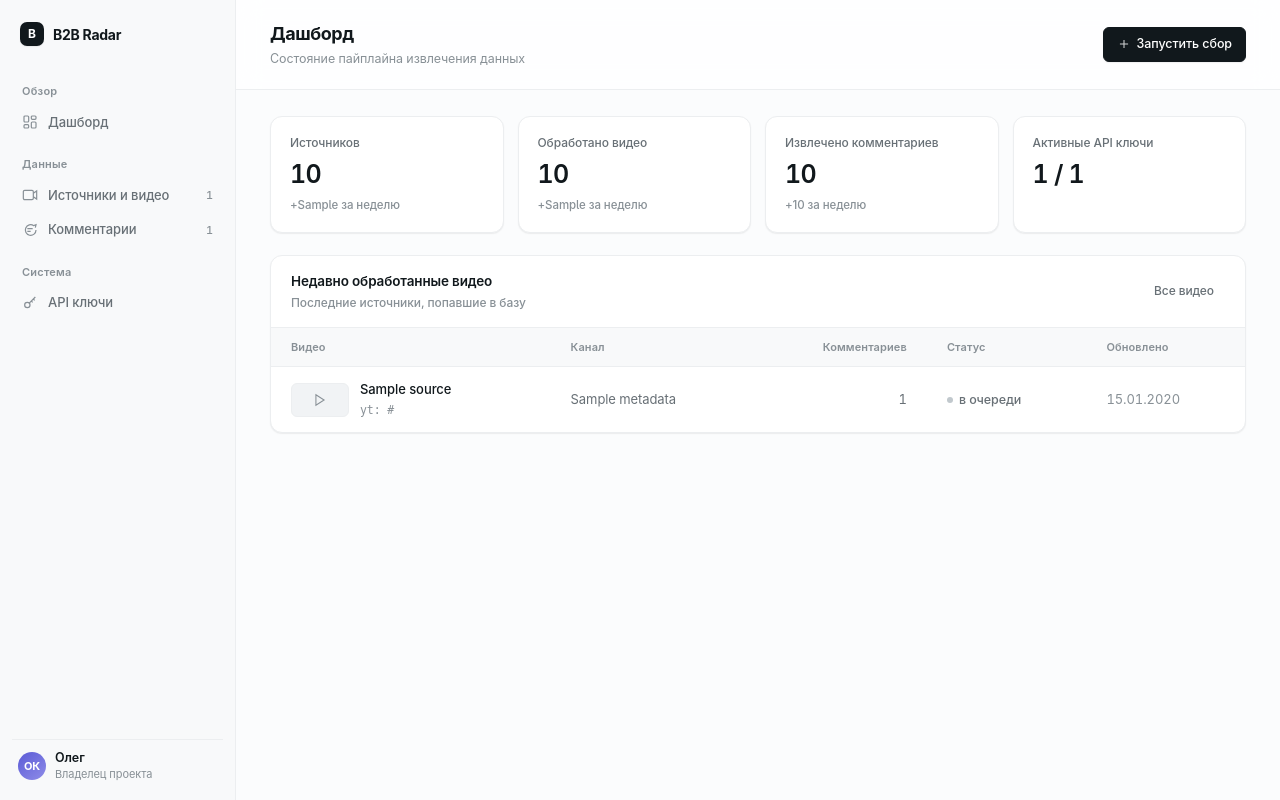
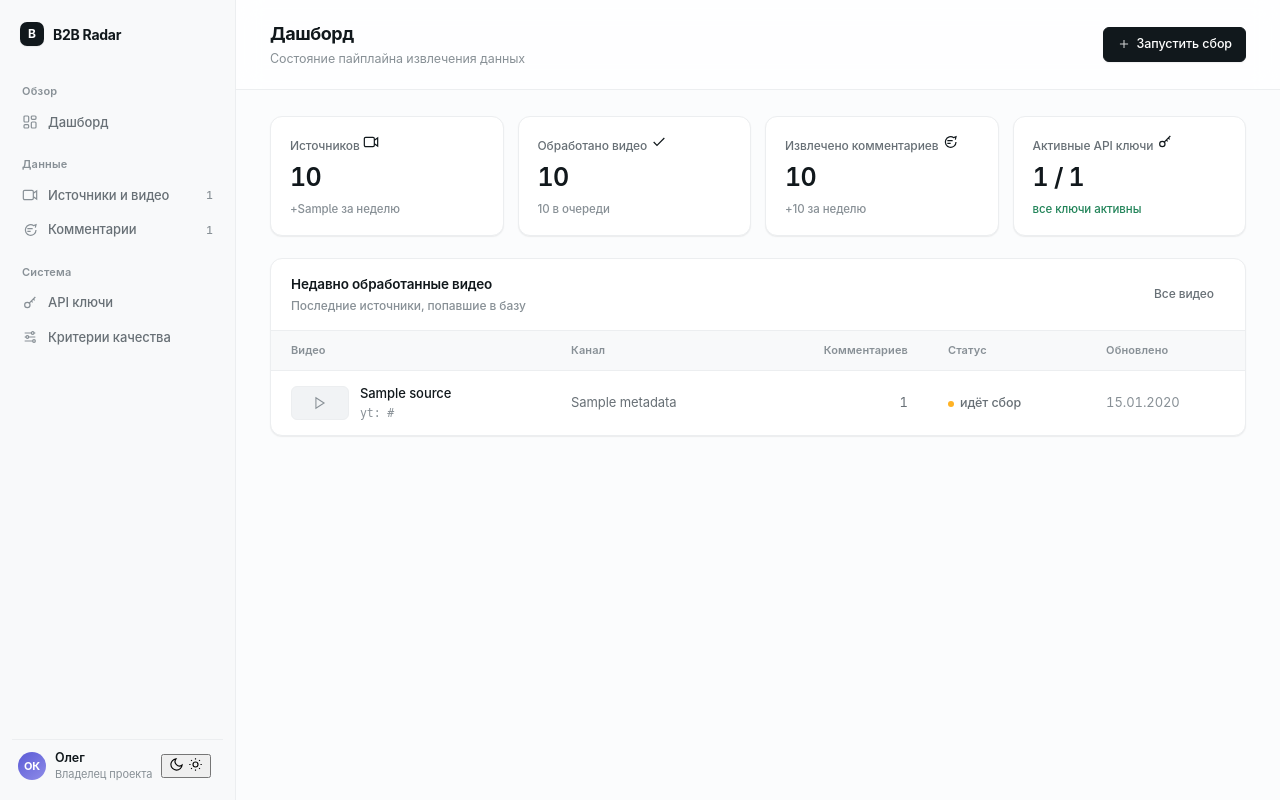
Before and after one commit to osmirnov34/b2b-radar, a FastAPI app: template web/templates/dashboard.html in a window 1280 px wide. Run offline with FastAPI, Linux system fonts and the light colour scheme; the template is opened without the code that fills it: most values are stand-ins (such as "Sample title", 1, 10 or a date in 2020).

Commit message:
Update templates

```diff
--- a/web/templates/base.html
+++ b/web/templates/base.html
@@ -4,6 +4,15 @@
 <meta charset="UTF-8">
 <title>B2B Radar — {% block title %}{% endblock %}</title>
 <meta name="viewport" content="width=device-width, initial-scale=1.0">
+<script>
+  (function () {
+    var t = localStorage.getItem("theme");
+    if (t !== "light" && t !== "dark") {
+      t = window.matchMedia("(prefers-color-scheme: dark)").matches ? "dark" : "light";
+    }
+    document.documentElement.setAttribute("data-theme", t);
+  })();
+</script>
 <link rel="stylesheet" href="/static/css/style.css">
 </head>
 <body>
@@ -38,6 +47,10 @@
       <svg width="16" height="16" viewBox="0 0 24 24" fill="none" stroke="currentColor" stroke-width="1.8"><circle cx="8" cy="15" r="4"/><path d="M10.5 12.5 20 3M17 6l2 2M14 9l2 2"/></svg>
       API ключи
     </a>
+    <a class="nav-item {{ 'active' if request.url.path.startswith('/settings') }}" href="/settings">
+      <svg width="16" height="16" viewBox="0 0 24 24" fill="none" stroke="currentColor" stroke-width="1.8"><path d="M4 6h10M18 6h2M4 12h2M10 12h10M4 18h12M20 18h0"/><circle cx="16" cy="6" r="2"/><circle cx="8" cy="12" r="2"/><circle cx="18" cy="18" r="2"/></svg>
+      Критерии качества
+    </a>
 
     <div class="sidebar-footer">
       <div class="avatar">ОК</div>
@@ -45,6 +58,10 @@
         <div class="user-name">Олег</div>
         <div class="user-role">Владелец проекта</div>
       </div>
+      <button type="button" class="theme-toggle" onclick="toggleTheme()" aria-label="Переключить тему" title="Переключить тему">
+        <svg class="icon-moon" width="15" height="15" viewBox="0 0 24 24" fill="none" stroke="currentColor" stroke-width="1.8"><path d="M21 12.8A9 9 0 1 1 11.2 3a7 7 0 0 0 9.8 9.8z"/></svg>
+        <svg class="icon-sun" width="15" height="15" viewBox="0 0 24 24" fill="none" stroke="currentColor" stroke-width="1.8"><circle cx="12" cy="12" r="4"/><path d="M12 2v2M12 20v2M4.9 4.9l1.4 1.4M17.7 17.7l1.4 1.4M2 12h2M20 12h2M4.9 19.1l1.4-1.4M17.7 6.3l1.4-1.4"/></svg>
+      </button>
     </div>
   </aside>
 
--- a/web/templates/dashboard.html
+++ b/web/templates/dashboard.html
@@ -14,27 +14,49 @@
 
 <div class="grid grid-4">
   <div class="card stat-card">
-    <span class="stat-label">Источников</span>
+    <div class="stat-top">
+      <span class="stat-label">Источников</span>
+      <span class="stat-icon iris">
+        <svg width="16" height="16" viewBox="0 0 24 24" fill="none" stroke="currentColor" stroke-width="1.8"><rect x="2" y="5" width="15" height="14" rx="2"/><path d="M17 9.5 22 6v12l-5-3.5"/></svg>
+      </span>
+    </div>
     <div class="stat-value">{{ sources_total | format_number }}</div>
     <span class="stat-delta {{ 'up' if sources_new > 0 }}">+{{ sources_new }} за неделю</span>
   </div>
   <div class="card stat-card">
-    <span class="stat-label">Обработано видео</span>
-    <div class="stat-value">{{ sources_total | format_number }}</div>
-    <span class="stat-delta {{ 'up' if sources_new > 0 }}">+{{ sources_new }} за неделю</span>
+    <div class="stat-top">
+      <span class="stat-label">Обработано видео</span>
+      <span class="stat-icon green">
+        <svg width="16" height="16" viewBox="0 0 24 24" fill="none" stroke="currentColor" stroke-width="1.8"><path d="M20 6 9 17l-5-5"/></svg>
+      </span>
+    </div>
+    <div class="stat-value">{{ processed_sources | format_number }}</div>
+    <span class="stat-delta">{{ (sources_total - processed_sources) | format_number }} в очереди</span>
   </div>
   <div class="card stat-card">
-    <span class="stat-label">Извлечено комментариев</span>
+    <div class="stat-top">
+      <span class="stat-label">Извлечено комментариев</span>
+      <span class="stat-icon iris">
+        <svg width="16" height="16" viewBox="0 0 24 24" fill="none" stroke="currentColor" stroke-width="1.8"><path d="M21 12a8 8 0 1 1-3.4-6.5L21 4l-1 4.5"/><path d="M8 10h8M8 14h5"/></svg>
+      </span>
+    </div>
     <div class="stat-value">{{ documents_total | format_number }}</div>
     <span class="stat-delta {{ 'up' if documents_new > 0 }}">+{{ documents_new | format_number }} за неделю</span>
   </div>
   <div class="card stat-card">
-    <span class="stat-label">Активные API ключи</span>
+    <div class="stat-top">
+      <span class="stat-label">Активные API ключи</span>
+      <span class="stat-icon {{ 'green' if active_keys_count > 0 else 'amber' }}">
+        <svg width="16" height="16" viewBox="0 0 24 24" fill="none" stroke="currentColor" stroke-width="1.8"><circle cx="8" cy="15" r="4"/><path d="M10.5 12.5 20 3M17 6l2 2M14 9l2 2"/></svg>
+      </span>
+    </div>
     <div class="stat-value">{{ active_keys_count }} / {{ total_keys_count }}</div>
     {% if total_keys_count == 0 %}
     <span class="stat-delta"><a href="/api-keys">добавить ключ</a></span>
     {% elif active_keys_count < total_keys_count %}
     <span class="stat-delta down">{{ total_keys_count - active_keys_count }} ключ(ей) отключено</span>
+    {% else %}
+    <span class="stat-delta up">все ключи активны</span>
     {% endif %}
   </div>
 </div>
@@ -69,7 +91,11 @@
           <td>{{ item.source.metadata.get('channel_title', '—') }}</td>
           <td class="num">{{ item.document_count | format_number }}</td>
           <td>
-            {% if item.status == 'processed' %}
+            {% if item.source.ingest_status == 'failed' %}
+            <span class="status danger" title="{{ item.source.ingest_error }}"><span class="dot"></span>ошибка</span>
+            {% elif item.source.ingest_status == 'running' %}
+            <span class="status warning"><span class="dot"></span>идёт сбор</span>
+            {% elif item.document_count > 0 %}
             <span class="status success"><span class="dot"></span>обработано</span>
             {% else %}
             <span class="status neutral"><span class="dot"></span>в очереди</span>
--- a/web/templates/documents.html
+++ b/web/templates/documents.html
@@ -1,4 +1,5 @@
 {% extends "base.html" %}
+{% import "_replies.html" as replies_macro %}
 {% block title %}Комментарии{% endblock %}
 {% block page_title %}Комментарии{% endblock %}
 {% block page_subtitle %}Единый каталог извлечённых комментариев по всем источникам{% endblock %}
@@ -58,6 +59,7 @@
           <span class="comment-time">{{ entry.document.extracted_at | humanize_ru }}</span>
         </div>
         <div class="comment-text">{{ entry.document.text }}</div>
+        {{ replies_macro.render_replies(entry.document.metadata) }}
       </div>
     </div>
     {% else %}
--- a/web/templates/sources.html
+++ b/web/templates/sources.html
@@ -54,7 +54,11 @@
           <td>{{ item.source.metadata.get('channel_title', '—') }}</td>
           <td class="num">{{ item.document_count | format_number }}</td>
           <td>
-            {% if item.status == 'processed' %}
+            {% if item.source.ingest_status == 'failed' %}
+            <span class="status danger" title="{{ item.source.ingest_error }}"><span class="dot"></span>ошибка</span>
+            {% elif item.source.ingest_status == 'running' %}
+            <span class="status warning"><span class="dot"></span>идёт сбор</span>
+            {% elif item.document_count > 0 %}
             <span class="status success"><span class="dot"></span>обработано</span>
             {% else %}
             <span class="status neutral"><span class="dot"></span>в очереди</span>
```
Also changed, not shown: web/templates/source_detail.html (+10 -1 lines).
